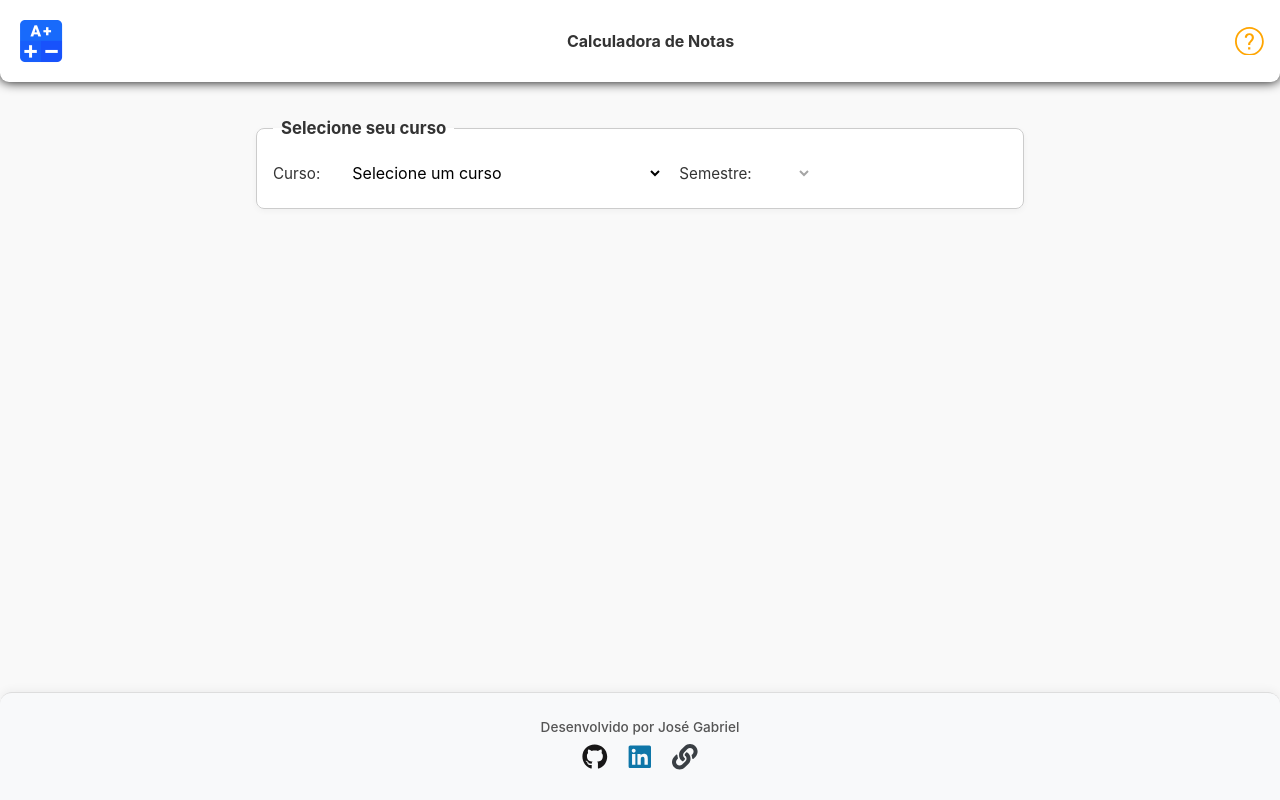
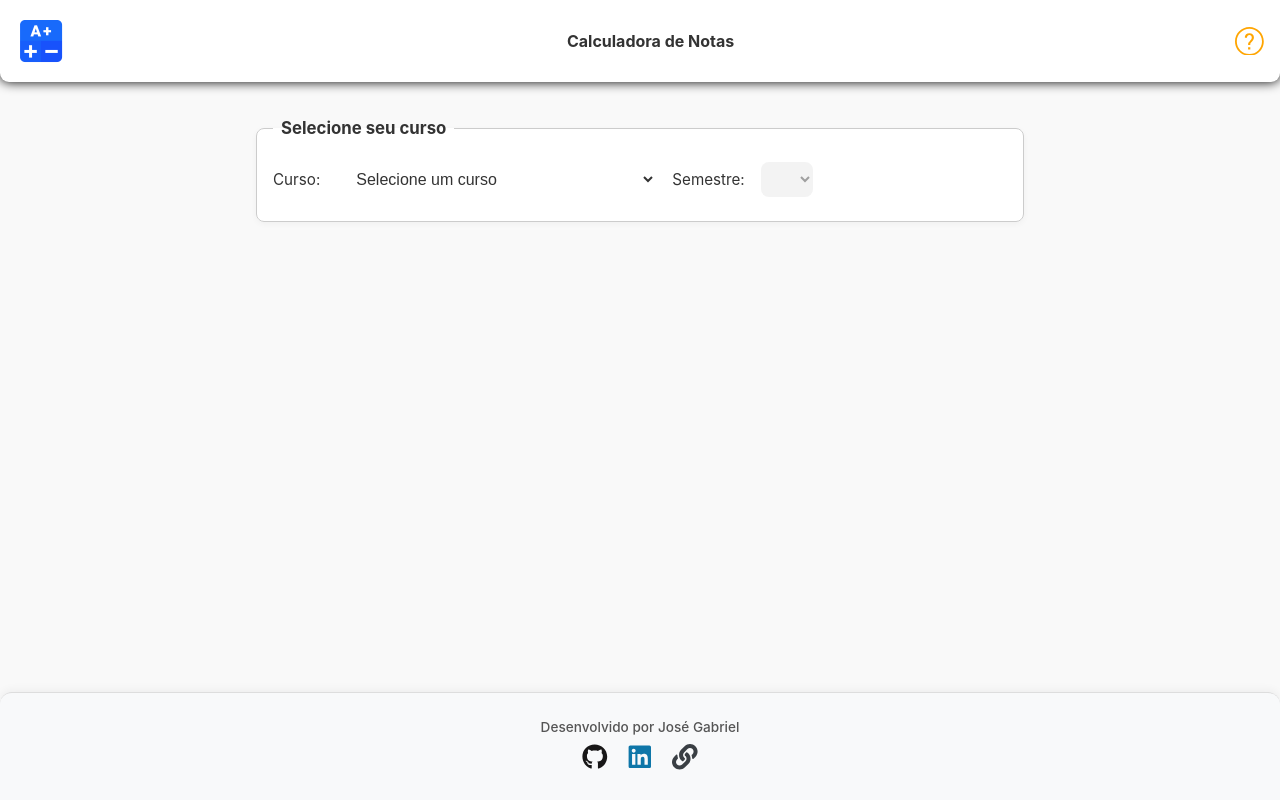
Before and after one commit to Gabriieu/CALCULADORA-NOTAS-FESA, a React (Vite) app: page / in a window 1280 px wide. Built offline with nearby package versions, Linux system fonts and the light colour scheme.

Commit message:
melhor estilo dos select

```diff
--- a/src/App.css
+++ b/src/App.css
@@ -48,7 +48,8 @@ label {
   justify-content: space-between;
 }
 
-select,
+
+
 input[type="number"] {
   width: 100%;
   padding: 0.5rem 0.75rem;
@@ -59,11 +60,35 @@ input[type="number"] {
   transition: border 0.2s ease, box-shadow 0.2s ease;
 }
 
-select:focus,
 input[type="number"]:focus {
   border-color: #0077cc;
   box-shadow: 0 0 0 2px rgba(0, 119, 204, 0.2);
   outline: none;
+}
+
+select {
+  width: 100%;
+  padding: 0.5rem 1rem;
+  border: 2px solid #ccc;
+  border-radius: 8px;
+  background-color: #fdfdfd;
+  font-size: 1rem;
+  font-family: Arial, sans-serif;
+  color: #333;
+  margin: 0.5rem 0;
+  transition: border-color 0.3s, box-shadow 0.3s;
+
+  &:focus {
+    border-color: #007bff;
+    box-shadow: 0 0 0 3px rgba(0, 123, 255, 0.25);
+    outline: none;
+  }
+
+  &:disabled {
+    background-color: #eee;
+    color: #777;
+    cursor: not-allowed;
+  }
 }
 
 input[type="number"] {
```
